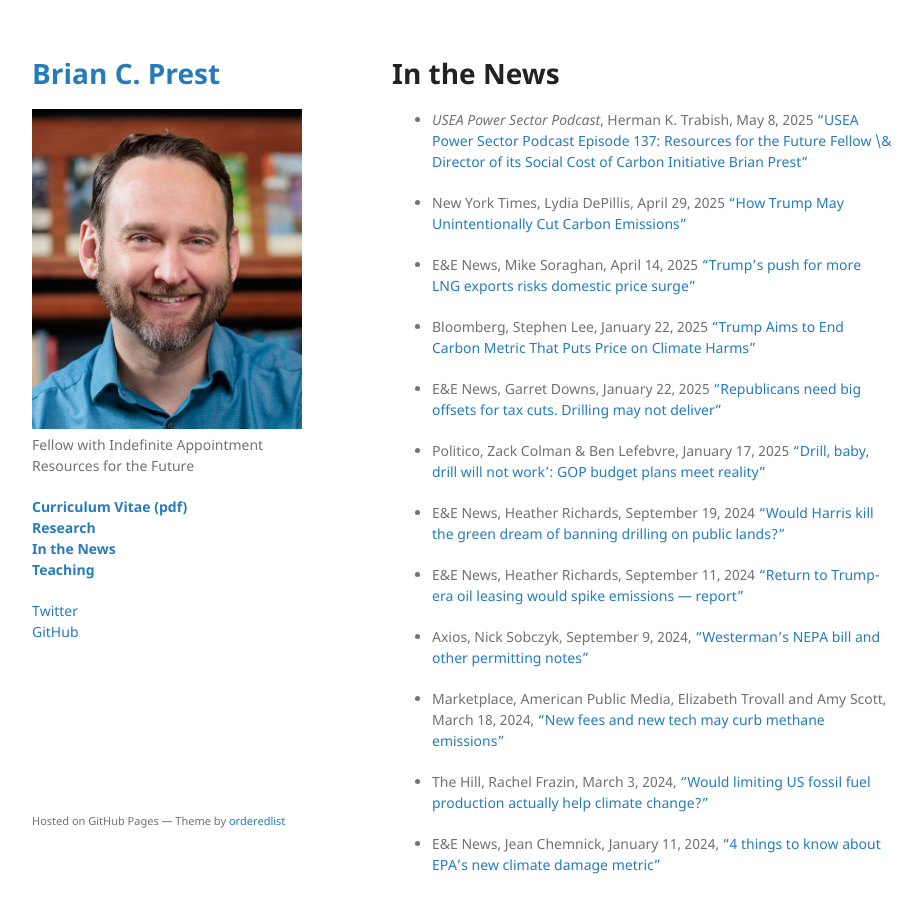
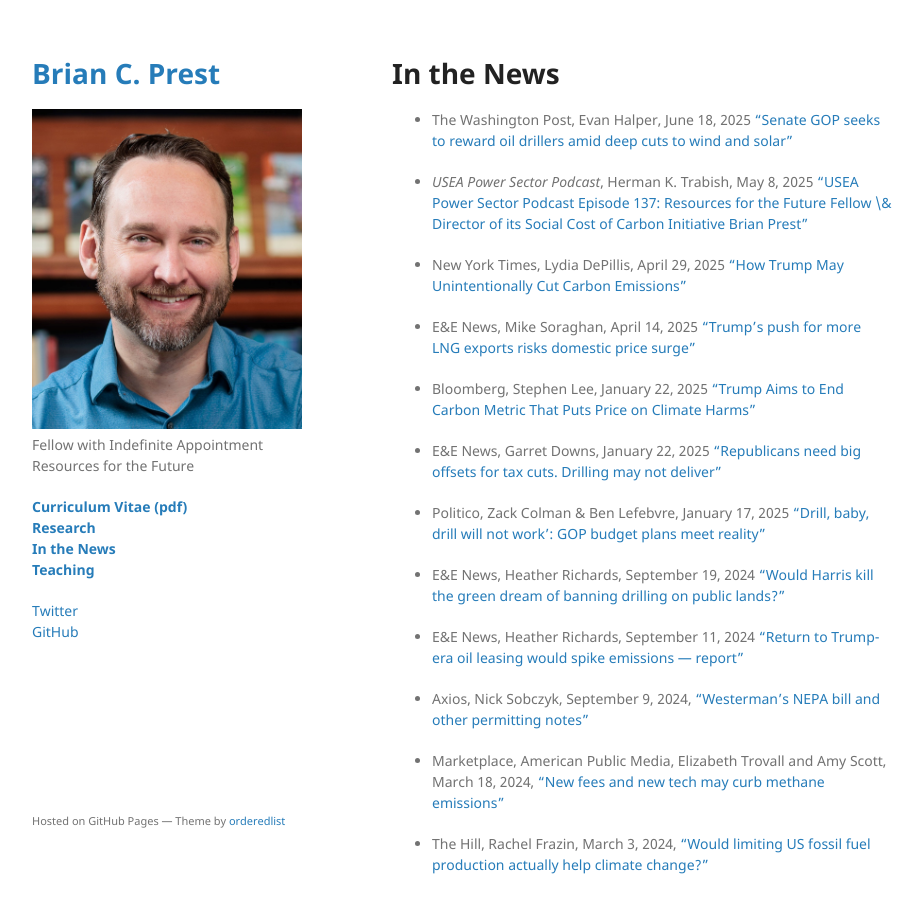
Before and after one commit to bprest/bprest.github.io, a Jekyll site: the page built from in-the-news.md, in a window 1280 px wide and 900 px high. Shown: the whole window, without its empty margins (178-1101 px from the left). Built offline with Jekyll 4.4.1, drawn with Linux system fonts in a browser that asks for light colours; our own code applies the rules of GitHub Pages for plain Markdown files.

Commit message:
add wapo article

```diff
--- a/in-the-news.md
+++ b/in-the-news.md
@@ -3,6 +3,8 @@ layout: default
 ---
 
 # In the News
+
+* The Washington Post, Evan Halper, June 18, 2025 ["Senate GOP seeks to reward oil drillers amid deep cuts to wind and solar"](https://www.washingtonpost.com/business/2025/06/18/climate-solar-oil-tax-senate-trump/)
 
 * _USEA Power Sector Podcast_, Herman K. Trabish, May 8, 2025 ["USEA Power Sector Podcast Episode 137: Resources for the Future Fellow \& Director of its Social Cost of Carbon Initiative Brian Prest"](https://usea.org/event/usea-power-sector-podcast-episode-137-resources-future-fellow-director-its-social-cost-carbon)
 
```
